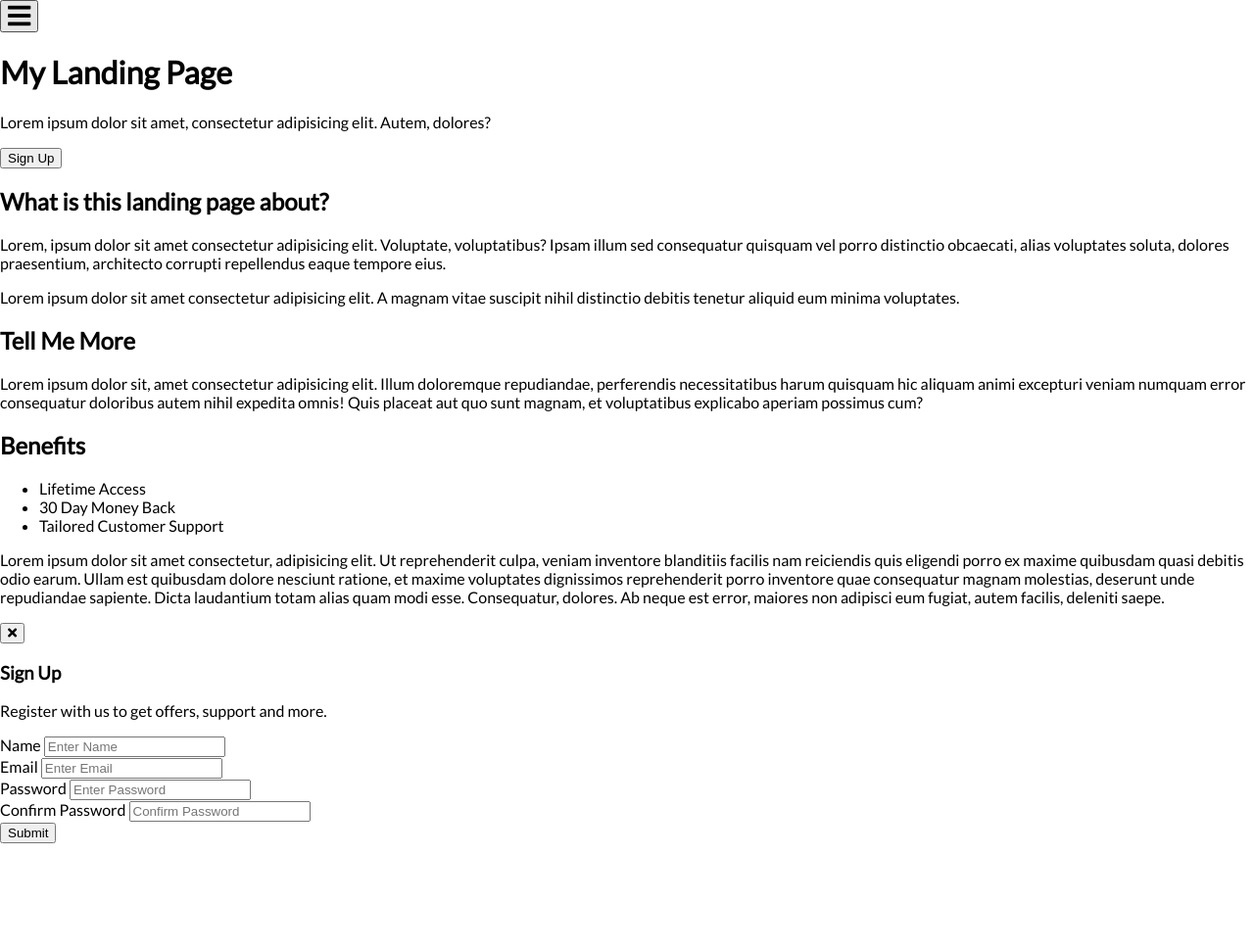
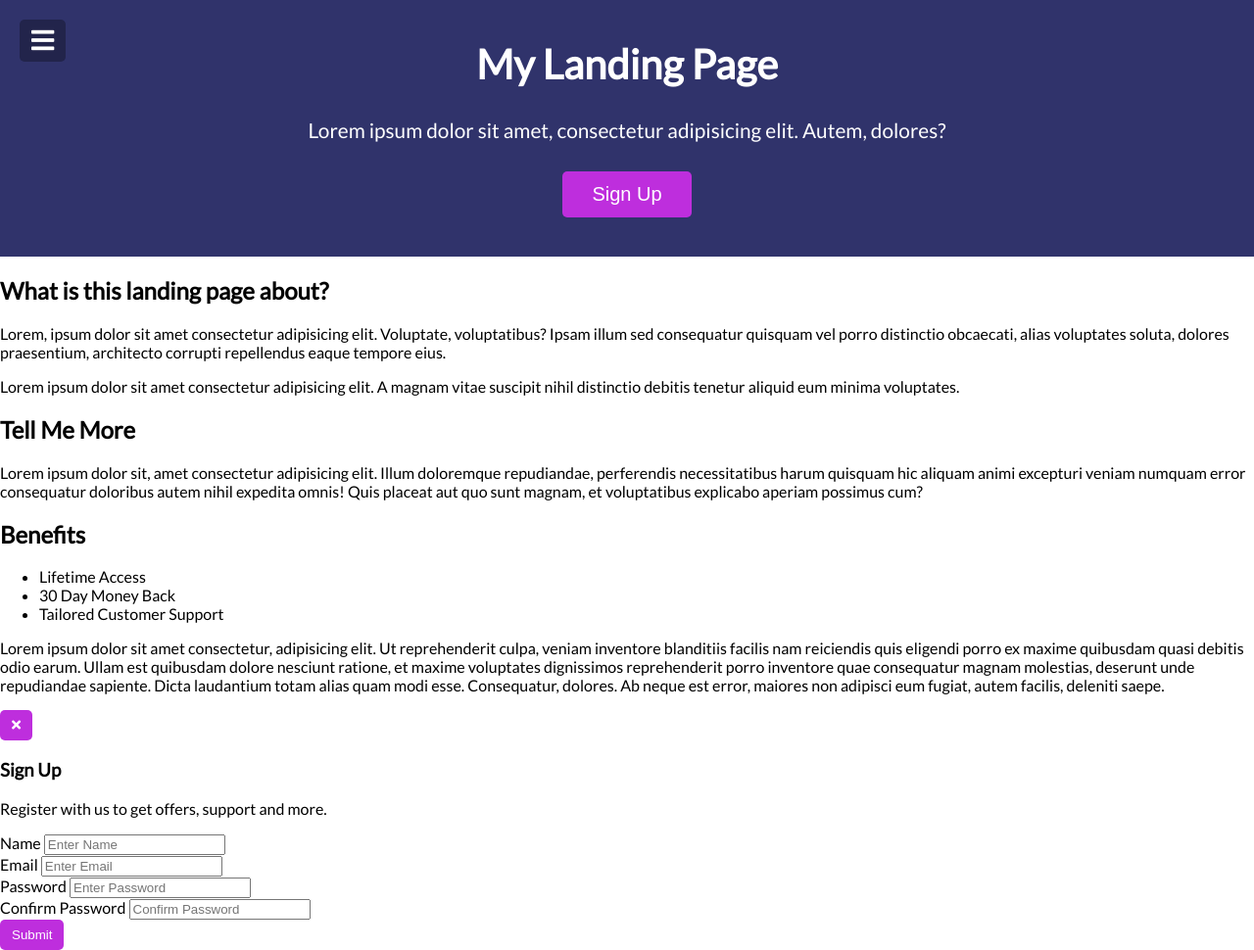
Before and after one commit to VENIVIDIGITl/javascript-landing-page, a plain HTML site: page index.html in a window 1280 px wide. Shown: the whole page at 98% size. Before the commit the page ends 861 px from the top, so only its background shows below. Drawn offline with Linux system fonts and the light colour scheme.

Commit message:
add styling to header

```diff
--- a/style.css
+++ b/style.css
@@ -15,6 +15,7 @@ body {
   margin: 0;
 }
 
+/* Navigation */
 nav {
   background: var(--primary-color);
   color: #fff;
@@ -62,3 +63,46 @@ nav ul li a {
 nav ul li a:hover {
   text-decoration: underline;
 }
+
+/* Header */
+header {
+  background: var(--primary-color);
+  color: #fff;
+  font-size: 1.3rem;
+  text-align: center;
+  position: relative;
+  padding: 40px 15px;
+}
+
+header h1 {
+  margin: 0;
+}
+
+header p {
+  margin: 30px 0;
+}
+
+button, input[type='submit'] {
+  cursor: pointer;
+  background: var(--secondary-color);
+  color: #fff;
+  padding: 8px 12px;
+  border: none;
+  border-radius: 5px;
+}
+
+button:focus {
+  outline: none;
+}
+
+.toggle {
+  background: rgba(0, 0, 0, 0.3);
+  position: absolute;
+  top: 20px;
+  left: 20px;
+}
+
+.cta-btn {
+  font-size: 20px;
+  padding: 12px 30px;
+}
```
